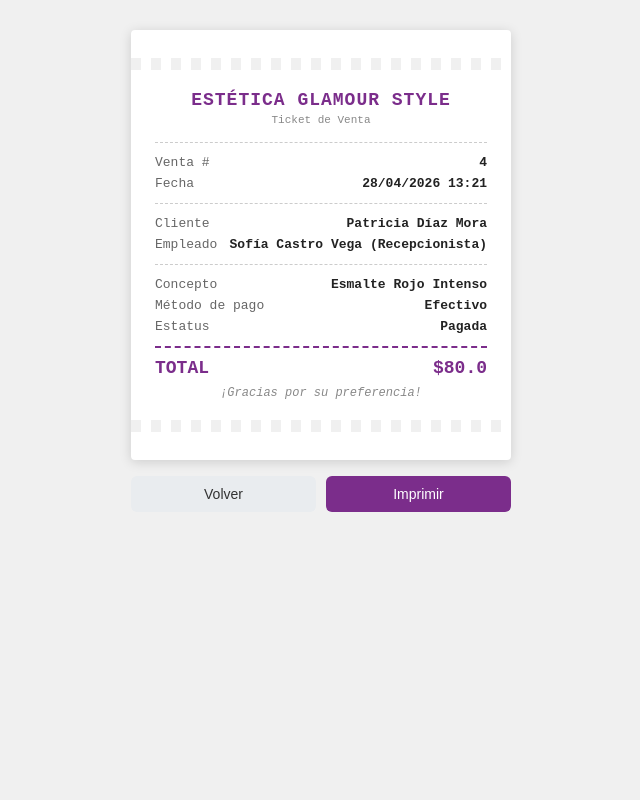
After one commit to Monroy1825/Estetica-Glamour-Style-, a Django app: page /operaciones/ventas/4/ticket/ in a window 1280 px wide. The commit adds this page. Shown: the whole page, without its empty margins (319-959 px from the left). Run offline with Django 5.2, Linux system fonts and the light colour scheme; a user stored in the database is signed in; data comes from the database, SQL or seed files in the repository; both versions use the stored data as it was after the commit.

Commit message:
Cambios ticket y Reportes

```diff
--- a/apps/operaciones/models.py
+++ b/apps/operaciones/models.py
@@ -20,6 +20,7 @@ class Cita(models.Model):
     duracion_horas = models.FloatField(default=1.0, verbose_name='Duración estimada (horas)')
     estado = models.CharField(max_length=20, choices=ESTADO_CHOICES, default='pendiente')
     activo = models.BooleanField(default=True)
+    turno = models.PositiveIntegerField(null=True, blank=True)
     permitir_multiple = models.BooleanField(
         default=False,
         verbose_name='Permitir horario compartido',
@@ -69,6 +70,7 @@ class Venta(models.Model):
 
     cliente = models.ForeignKey(Cliente, on_delete=models.CASCADE, related_name='ventas')
     empleado = models.ForeignKey(Empleado, on_delete=models.CASCADE, related_name='ventas')
+    cita = models.ForeignKey('Cita', on_delete=models.SET_NULL, null=True, blank=True, related_name='ventas_cita')
     producto = models.ForeignKey(Producto, on_delete=models.SET_NULL, null=True, blank=True, related_name='ventas')
     fecha = models.DateTimeField(auto_now_add=True)
     metodo_pago = models.CharField(max_length=20, choices=METODO_PAGO_CHOICES)
--- a/apps/operaciones/urls.py
+++ b/apps/operaciones/urls.py
@@ -18,6 +18,7 @@ urlpatterns = [
     path('ventas/<int:pk>/', views.venta_detail, name='venta_detail'),
     path('ventas/<int:pk>/editar/', views.venta_update, name='venta_update'),
     path('ventas/<int:pk>/eliminar/', views.venta_delete, name='venta_delete'),
+    path('ventas/<int:pk>/ticket/', views.venta_ticket, name='venta_ticket'),
 
     # Compras
     path('compras/', views.compra_list, name='compra_list'),
--- a/apps/operaciones/urls_reportes.py
+++ b/apps/operaciones/urls_reportes.py
@@ -5,4 +5,6 @@ urlpatterns = [
     path('', views_reportes.reporte_ventas, name='reporte_ventas'),
     path('citas/', views_reportes.reporte_citas, name='reporte_citas'),
     path('stock/', views_reportes.reporte_stock, name='reporte_stock'),
+    path('ventas/pdf/', views_reportes.reporte_ventas_pdf, name='reporte_ventas_pdf'),
+    path('citas/pdf/', views_reportes.reporte_citas_pdf, name='reporte_citas_pdf'),
 ]
--- a/apps/operaciones/views.py
+++ b/apps/operaciones/views.py
@@ -251,6 +251,12 @@ def venta_delete(request, pk):
     return render(request, 'operaciones/venta_confirm_delete.html', {'venta': venta})
 
 
+@login_required
+def venta_ticket(request, pk):
+    venta = get_object_or_404(Venta.objects.select_related('cliente', 'empleado', 'producto'), pk=pk)
+    return render(request, 'operaciones/venta_ticket.html', {'venta': venta})
+
+
 # --- Compras ---
 
 @login_required
--- a/apps/servicios/models.py
+++ b/apps/servicios/models.py
@@ -45,6 +45,16 @@ class Producto(models.Model):
     )
     costo = models.DecimalField(max_digits=8, decimal_places=2)
     precio_venta = models.DecimalField(max_digits=8, decimal_places=2)
+    PRESENTACION_CHOICES = [
+        ('frasco', 'Frasco'),
+        ('tubo', 'Tubo'),
+        ('pieza', 'Pieza'),
+        ('botella', 'Botella'),
+        ('otro', 'Otro'),
+    ]
+    presentacion = models.CharField(
+        max_length=20, choices=PRESENTACION_CHOICES, default='otro', blank=True, null=True
+    )
     stock_actual = models.PositiveIntegerField(default=0)
     stock_minimo = models.PositiveIntegerField(default=5)
     activo = models.BooleanField(default=True)
--- a/requirements.txt
+++ b/requirements.txt
@@ -1,3 +1,4 @@
 Django==5.0.2
 psycopg2-binary==2.9.9
 python-decouple==3.8
+reportlab==4.2.5
--- a/templates/operaciones/cita_list.html
+++ b/templates/operaciones/cita_list.html
@@ -9,7 +9,7 @@
   <div class="card-body p-0">
     <table class="table table-hover mb-0">
       <thead class="table-light">
-        <tr><th>Cliente</th><th>Empleado</th><th>Servicio</th><th>Fecha</th><th>Duración</th><th>Estado</th><th></th></tr>
+        <tr><th>Cliente</th><th>Empleado</th><th>Servicio</th><th>Fecha</th><th>Duración</th><th>Turno</th><th>Estado</th><th></th></tr>
       </thead>
       <tbody>
         {% for c in citas %}
@@ -19,6 +19,7 @@
           <td>{{ c.servicio.nombre }}</td>
           <td>{{ c.fecha_inicio|date:"d/m/Y H:i" }}</td>
           <td>{{ c.duracion_horas }} hr</td>
+          <td>{{ c.turno|default:"—" }}</td>
           <td><span class="badge badge-{{ c.estado }}">{{ c.get_estado_display }}</span></td>
           <td class="text-end">
             <a href="{% url 'operaciones:cita_detail' c.pk %}" class="btn btn-sm btn-outline-secondary me-1"><i class="bi bi-eye"></i></a>
@@ -27,7 +28,7 @@
           </td>
         </tr>
         {% empty %}
-        <tr><td colspan="6" class="text-center text-muted py-4">Sin citas registradas.</td></tr>
+        <tr><td colspan="8" class="text-center text-muted py-4">Sin citas registradas.</td></tr>
         {% endfor %}
       </tbody>
     </table>
--- a/templates/operaciones/venta_list.html
+++ b/templates/operaciones/venta_list.html
@@ -21,6 +21,7 @@
           <td>${{ v.total }}</td>
           <td><span class="badge badge-{{ v.estatus }}">{{ v.get_estatus_display }}</span></td>
           <td class="text-end">
+            <a href="{% url 'operaciones:venta_ticket' v.pk %}" class="btn btn-sm btn-outline-success me-1" title="Ver ticket"><i class="bi bi-receipt"></i></a>
             <a href="{% url 'operaciones:venta_detail' v.pk %}" class="btn btn-sm btn-outline-secondary me-1"><i class="bi bi-eye"></i></a>
             <a href="{% url 'operaciones:venta_update' v.pk %}" class="btn btn-sm btn-outline-primary me-1"><i class="bi bi-pencil"></i></a>
             <a href="{% url 'operaciones:venta_delete' v.pk %}" class="btn btn-sm btn-outline-danger"><i class="bi bi-trash"></i></a>
--- /dev/null
+++ b/templates/operaciones/venta_ticket.html
@@ -0,0 +1,218 @@
+<!DOCTYPE html>
+<html lang="es">
+<head>
+  <meta charset="UTF-8">
+  <meta name="viewport" content="width=device-width, initial-scale=1.0">
+  <title>Ticket de Venta #{{ venta.pk }}</title>
+  <style>
+    * { margin: 0; padding: 0; box-sizing: border-box; }
+
+    body {
+      font-family: 'Courier New', monospace;
+      background: #f0f0f0;
+      display: flex;
+      justify-content: center;
+      align-items: flex-start;
+      min-height: 100vh;
+      padding: 30px 20px;
+    }
+
+    .ticket-wrapper {
+      display: flex;
+      flex-direction: column;
+      align-items: center;
+      gap: 16px;
+      width: 100%;
+      max-width: 380px;
+    }
+
+    .ticket {
+      background: #fff;
+      width: 100%;
+      border-radius: 4px;
+      padding: 28px 24px;
+      box-shadow: 0 2px 12px rgba(0,0,0,0.15);
+      position: relative;
+    }
+
+    .ticket::before, .ticket::after {
+      content: '';
+      display: block;
+      height: 12px;
+      background: repeating-linear-gradient(
+        90deg,
+        #f0f0f0 0px, #f0f0f0 10px,
+        #fff 10px, #fff 20px
+      );
+      margin: 0 -24px;
+    }
+    .ticket::before { margin-bottom: 20px; }
+    .ticket::after  { margin-top: 20px; }
+
+    .salon-name {
+      text-align: center;
+      font-size: 18px;
+      font-weight: bold;
+      letter-spacing: 1px;
+      color: #7b2d8b;
+      text-transform: uppercase;
+      margin-bottom: 4px;
+    }
+
+    .salon-sub {
+      text-align: center;
+      font-size: 11px;
+      color: #888;
+      margin-bottom: 16px;
+    }
+
+    .divider {
+      border: none;
+      border-top: 1px dashed #ccc;
+      margin: 12px 0;
+    }
+
+    .ticket-row {
+      display: flex;
+      justify-content: space-between;
+      font-size: 13px;
+      margin-bottom: 6px;
+      gap: 8px;
+    }
+
+    .ticket-row .label {
+      color: #666;
+      white-space: nowrap;
+    }
+
+    .ticket-row .value {
+      text-align: right;
+      font-weight: bold;
+      color: #222;
+      word-break: break-word;
+    }
+
+    .total-row {
+      display: flex;
+      justify-content: space-between;
+      font-size: 18px;
+      font-weight: bold;
+      margin-top: 12px;
+      padding-top: 10px;
+      border-top: 2px dashed #7b2d8b;
+      color: #7b2d8b;
+    }
+
+    .gracias {
+      text-align: center;
+      font-size: 12px;
+      color: #888;
+      margin-top: 8px;
+      font-style: italic;
+    }
+
+    .btn-actions {
+      display: flex;
+      gap: 10px;
+      width: 100%;
+      max-width: 380px;
+    }
+
+    .btn {
+      flex: 1;
+      padding: 10px;
+      border: none;
+      border-radius: 6px;
+      font-size: 14px;
+      cursor: pointer;
+      text-decoration: none;
+      text-align: center;
+      font-family: sans-serif;
+    }
+
+    .btn-print {
+      background: #7b2d8b;
+      color: white;
+    }
+
+    .btn-back {
+      background: #e9ecef;
+      color: #333;
+    }
+
+    @media print {
+      body {
+        background: white;
+        padding: 0;
+      }
+      .btn-actions { display: none; }
+      .ticket {
+        box-shadow: none;
+        border-radius: 0;
+        max-width: 100%;
+      }
+    }
+  </style>
+</head>
+<body>
+  <div style="display:flex; flex-direction:column; align-items:center; gap:16px; width:100%; max-width:380px;">
+
+    <div class="ticket">
+      <div class="salon-name">Estética Glamour Style</div>
+      <div class="salon-sub">Ticket de Venta</div>
+
+      <hr class="divider">
+
+      <div class="ticket-row">
+        <span class="label">Venta #</span>
+        <span class="value">{{ venta.pk }}</span>
+      </div>
+      <div class="ticket-row">
+        <span class="label">Fecha</span>
+        <span class="value">{{ venta.fecha|date:"d/m/Y H:i" }}</span>
+      </div>
+
+      <hr class="divider">
+
+      <div class="ticket-row">
+        <span class="label">Cliente</span>
+        <span class="value">{{ venta.cliente }}</span>
+      </div>
+      <div class="ticket-row">
+        <span class="label">Empleado</span>
+        <span class="value">{{ venta.empleado }}</span>
+      </div>
+
+      <hr class="divider">
+
+      <div class="ticket-row">
+        <span class="label">Concepto</span>
+        <span class="value">
+          {% if venta.producto %}{{ venta.producto }}{% else %}{{ venta.get_tipo_display }}{% endif %}
+        </span>
+      </div>
+      <div class="ticket-row">
+        <span class="label">Método de pago</span>
+        <span class="value">{{ venta.get_metodo_pago_display }}</span>
+      </div>
+      <div class="ticket-row">
+        <span class="label">Estatus</span>
+        <span class="value">{{ venta.get_estatus_display }}</span>
+      </div>
+
+      <div class="total-row">
+        <span>TOTAL</span>
+        <span>${{ venta.total }}</span>
+      </div>
+
+      <p class="gracias">¡Gracias por su preferencia!</p>
+    </div>
+
+    <div class="btn-actions">
+      <a href="{% url 'operaciones:venta_list' %}" class="btn btn-back">Volver</a>
+      <button onclick="window.print()" class="btn btn-print">Imprimir</button>
+    </div>
+
+  </div>
+</body>
+</html>
```
Also changed, not shown: apps/operaciones/forms.py (+8 -5 lines), apps/operaciones/views_reportes.py (+146 -4 lines), apps/servicios/forms.py (+4 -43 lines), templates/reportes/reporte_citas.html (+13 -1 lines), templates/reportes/reporte_ventas.html (+14 -1 lines), templates/servicios/producto_form.html (+55 -36 lines), templates/servicios/producto_list.html (+9 -1 lines), apps/operaciones/migrations/0007_merge_20260427_1039.py (deleted), apps/operaciones/migrations/0008_cita_turno_venta_cita.py (added), apps/servicios/migrations/0006_producto_presentacion.py (added), db.sqlite3.
